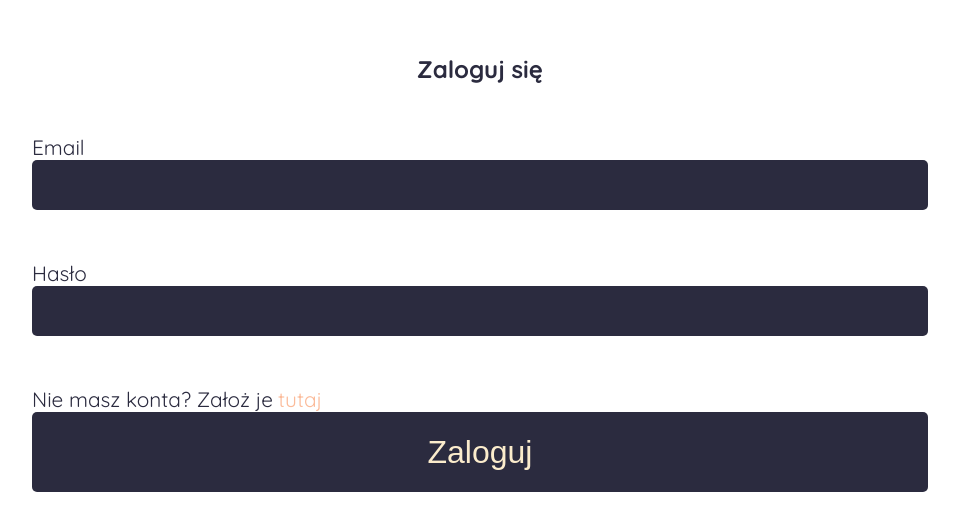
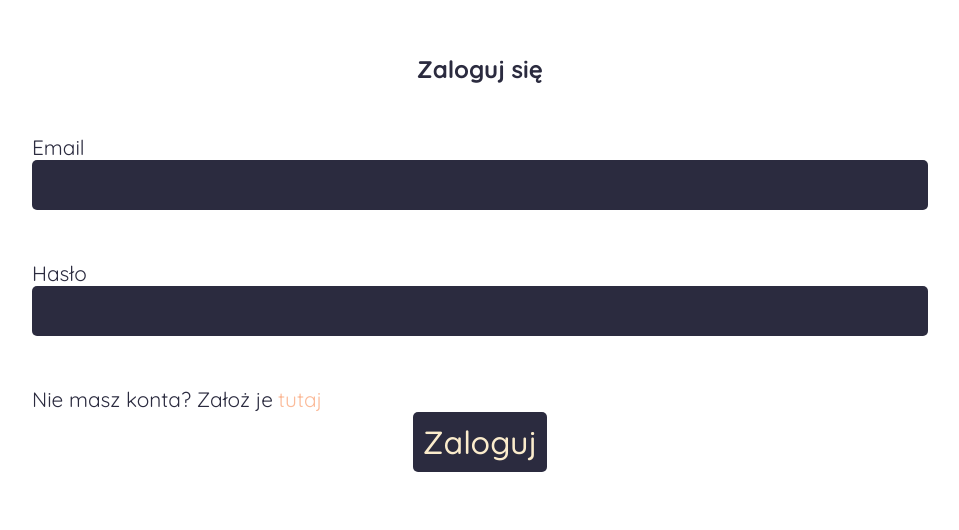
Before and after one commit to infoshareacademy/jfddr1-maklowiczeprogramowania-app, a React (Create React App) app in the folder zaadoptuj-programiste/: page / in a window 1280 px wide. Shown: the part 146-676 px from the top of the page, without its empty margins (160-1119 px from the left). Built offline with nearby package versions, Linux system fonts and the light colour scheme.

Commit message:
Button component styles fixed

```diff
--- a/zaadoptuj-programiste/src/components/Button.jsx
+++ b/zaadoptuj-programiste/src/components/Button.jsx
@@ -1,22 +1,20 @@
 import React from "react";
 import styled from "styled-components";
 
-const StyledButton = styled.button`
-    background-color: #2B2B3F;
-    height: 80px;
-    border-radius: 5px;
-    border: none;
-    width: 70%;
-    color: #FBECCC;
-    font-size: 2rem;
+export const StyledButton = styled.button`
+  font-family: "Quicksand";
+  font-weight: 500;
+  background-color: #2b2b3f;
+  color: #fbeccc;
+  padding: 10px;
+  border-radius: 5px;
+  border: none;
+  cursor: pointer;
+  font-size: 2rem;
 `;
 
-function Button({type, label}) {
-    return (
-        <>
-            <StyledButton type={type}> {label} </StyledButton>
-        </>
-    );
-}
+const Button = ({ type, label }) => {
+  return <StyledButton type={type}>{label}</StyledButton>;
+};
 
 export default Button;
```
